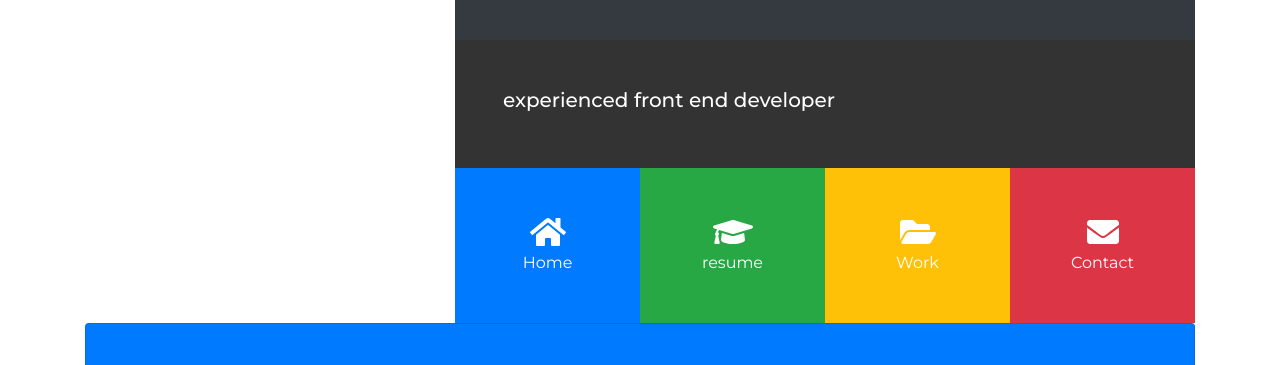
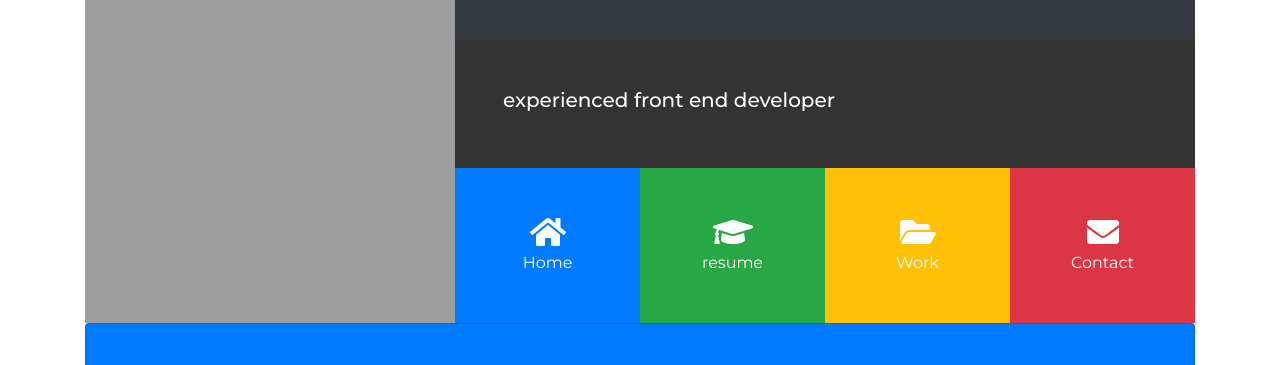
Before and after one commit to pal-lavi/resume-1, a plain HTML site: page index.html in a window 1280 px wide. Shown: the part 112-477 px from the top of the page. Drawn offline with nearby package versions, Linux system fonts and the light colour scheme; the site is published under a folder, as on GitHub Pages, so addresses that start at the root find nothing; a script that the page names is missing.

Commit message:
Update index.html

```diff
--- a/index.html
+++ b/index.html
@@ -18,7 +18,7 @@
         <header id="main-header">
          <div class="row no-gutters ">
            <div class="col-lg-4 col-md-5">
-            <img src="/img/collins-lesulie-oPyM5T6a_P0-unsplash.jpg" alt="profile image" class="profile-img">
+            <img src="img/collins-lesulie-oPyM5T6a_P0-unsplash.jpg" alt="profile image" class="profile-img">
            </div>
            <div class="col-lg-8 col-md-7">
                <div class=" d-flex flex-column">
```
